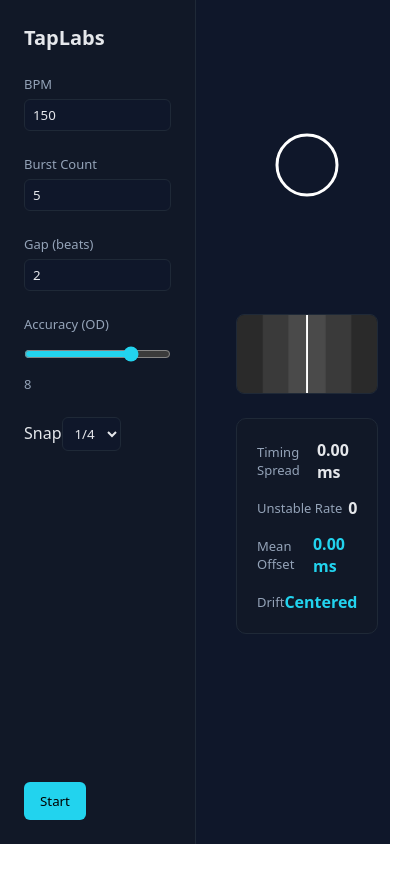
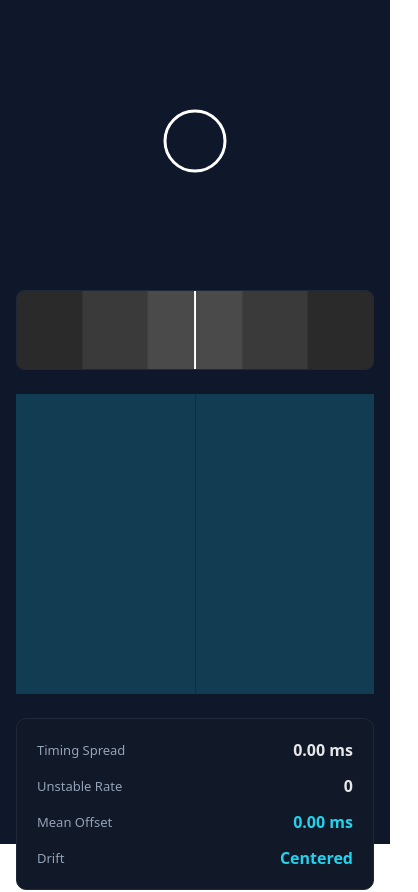
Before and after one commit to bradyjst/TapLabs, a React (Vite) app: page / in a window 390 px wide. Shown: the top 892 px of the page, 418 px wide, since content can reach past the window. Before the commit the page ends 844 px from the top, so only its background shows below. Built offline with nearby package versions, Linux system fonts and the light colour scheme.

Commit message:
added mobile buttons and styling

```diff
--- a/src/app/Layout.css
+++ /dev/null
@@ -1,31 +0,0 @@
-html,
-body,
-#root {
-	height: 100%;
-	background: var(--bg);
-	color: var(--text-primary);
-}
-
-.layout {
-	display: grid;
-	grid-template-columns: 280px 1fr;
-	grid-template-rows: 1fr auto;
-	height: 100vh;
-}
-
-aside {
-	background: var(--surface);
-	border-right: 1px solid var(--border);
-	padding: 16px;
-}
-
-main {
-	padding: 16px;
-}
-
-section {
-	grid-column: 1 / -1;
-	border-top: 1px solid var(--border);
-	background: var(--surface);
-	padding: 16px;
-}
--- a/src/app/TapLab.css
+++ b/src/app/TapLab.css
@@ -18,3 +18,22 @@
 	color: var(--text-muted);
 	font-size: 14px;
 }
+
+/* 🔥 Mobile */
+@media (max-width: 768px) {
+	.app {
+		flex-direction: column;
+	}
+
+	.sidebar {
+		width: 100%;
+		border-right: none;
+		border-top: 1px solid var(--border);
+		order: 2; /* sidebar moves to bottom */
+	}
+
+	.main {
+		padding: 16px;
+		order: 1;
+	}
+}
--- a/src/app/TapLabApp.tsx
+++ b/src/app/TapLabApp.tsx
@@ -1,9 +1,10 @@
-import { useState } from "react";
+import { useRef, useState } from "react";
 import { useTapEngine } from "../engine/useTapEngine";
 import StatsPanel from "../stats/StatsPanel";
 import VisualizerCanvas from "../visualizer/VisualizerCanvas";
 import URBar from "../components/URBar";
 import Sidebar from "../sidebar/Sidebar";
+import MobileTapPads from "../components/MobileTapPads";
 import "./TapLab.css";
 
 export default function TapLabApp() {
@@ -20,6 +21,9 @@
 		od,
 		snapDivisor,
 	});
+
+	// 🔥 Bridge ref so mobile + keyboard use same tap logic
+	const tapRef = useRef<() => void>(() => {});
 
 	return (
 		<div className="app">
@@ -48,9 +52,17 @@
 					registerMiss={engine.registerMiss}
 					getGrade={engine.getGrade}
 					windows={engine.hitWindows}
+					externalTapRef={tapRef} // 🔥 add this prop
 				/>
 
 				<URBar recentOffsetsMsRef={engine.live.recentOffsetsMsRef} od={od} />
+				<MobileTapPads
+					onTap={() => {
+						// fake keyboard trigger
+						const e = new KeyboardEvent("keydown", { code: "KeyZ" });
+						window.dispatchEvent(e);
+					}}
+				/>
 
 				<StatsPanel
 					alignmentSD={engine.live.alignmentStdDevRef.current}
--- /dev/null
+++ b/src/components/MobileTapPads.css
@@ -0,0 +1,36 @@
+/* Default: hidden everywhere */
+.tap-pads {
+	display: none;
+}
+
+/* 🔥 Mobile only */
+@media (max-width: 768px) {
+	.tap-pads {
+		display: flex;
+		margin-top: auto;
+		height: 300px;
+		width: 100%;
+	}
+
+	.tap-button {
+		flex: 1;
+		border: none;
+		background: var(--accent-soft);
+		font-size: 20px;
+		color: var(--text-primary);
+	}
+
+	.tap-button.left {
+		border-right: 1px solid var(--border);
+	}
+
+	.tap-button:active {
+		background: var(--accent);
+	}
+
+	html,
+	body {
+		overscroll-behavior: none;
+		touch-action: manipulation;
+	}
+}
--- /dev/null
+++ b/src/components/MobileTapPads.tsx
@@ -0,0 +1,14 @@
+import "./MobileTapPads.css";
+
+type Props = {
+	onTap: () => void;
+};
+
+export default function MobileTapPads({ onTap }: Props) {
+	return (
+		<div className="tap-pads">
+			<button className="tap-button left" onTouchStart={onTap} />
+			<button className="tap-button right" onTouchStart={onTap} />
+		</div>
+	);
+}
--- a/src/visualizer/VisualizerCanvas.tsx
+++ b/src/visualizer/VisualizerCanvas.tsx
@@ -14,6 +14,9 @@
 	registerMiss: () => void;
 	getGrade: (offset: number) => 300 | 100 | 50 | null;
 	windows: HitWindows;
+
+	// 🔥 NEW
+	externalTapRef?: React.MutableRefObject<() => void>;
 };
 
 type ActiveNote = {
@@ -30,26 +33,26 @@
 	registerMiss,
 	getGrade,
 	windows,
+	externalTapRef, // 🔥 receive it
 }: Props) {
 	const canvasRef = useRef<HTMLCanvasElement | null>(null);
 	const rafRef = useRef<number | null>(null);
-
-	const activeNotesRef = useRef<ActiveNote[]>([]);
-	const noteIdRef = useRef(0);
-	const lastHitTimeRef = useRef(0);
+	const lastHitTimeRef = useRef<number>(0);
 
 	useEffect(() => {
 		const canvas = canvasRef.current!;
 		const ctx = canvas.getContext("2d")!;
 
-		const travelTime = msPerGrid * 6; // 🔥 slightly longer preempt = better feel
+		const travelTime = msPerGrid * 4;
 
+		let activeNotes: ActiveNote[] = [];
+		let noteId = 0;
+
+		// 🔥 Unified tap logic
 		const handleTap = () => {
 			if (!isRunning) return;
 
 			const now = performance.now();
-			const activeNotes = activeNotesRef.current;
-
 			if (activeNotes.length === 0) return;
 
 			let closestIndex = -1;
@@ -71,11 +74,17 @@
 
 			if (grade !== null) {
 				registerHit(offset, grade);
-				lastHitTimeRef.current = now;
+				lastHitTimeRef.current = performance.now();
 				activeNotes.splice(closestIndex, 1);
 			}
 		};
 
+		// 🔥 Wire mobile tap bridge
+		if (externalTapRef) {
+			externalTapRef.current = handleTap;
+		}
+
+		// Keyboard
 		const keyHandler = (e: KeyboardEvent) => {
 			if (e.code === "KeyZ" || e.code === "KeyX") {
 				handleTap();
@@ -115,38 +124,22 @@
 			ctx.arc(centerX, centerY, 30, 0, Math.PI * 2);
 			ctx.stroke();
 
-			// Hit flash
-			const flashDuration = 120;
-			const timeSinceHit = now - lastHitTimeRef.current;
-
-			if (timeSinceHit < flashDuration) {
-				const alpha = 1 - timeSinceHit / flashDuration;
-				ctx.strokeStyle = `rgba(34,211,238,${alpha})`;
-				ctx.lineWidth = 8;
-				ctx.beginPath();
-				ctx.arc(centerX, centerY, 34, 0, Math.PI * 2);
-				ctx.stroke();
-			}
-
+			// Spawn
 			if (isRunning) {
-				const activeNotes = activeNotesRef.current;
-
-				// 🔥 Spawn notes when within preempt window
 				while (
 					upcomingNotesRef.current.length > 0 &&
-					now >= upcomingNotesRef.current[0] - travelTime
+					upcomingNotesRef.current[0] - travelTime <= now
 				) {
 					const scheduledTime = upcomingNotesRef.current.shift()!;
 
 					activeNotes.push({
-						id: noteIdRef.current++,
+						id: noteId++,
 						scheduledTime,
 						spawnTime: scheduledTime - travelTime,
 					});
 				}
 
-				// 🔥 Update & render notes
-				activeNotesRef.current = activeNotes.filter((note) => {
+				activeNotes = activeNotes.filter((note) => {
 					if (now - note.scheduledTime > windows.MEH) {
 						registerMiss();
 						return false;
@@ -155,7 +148,7 @@
 					const progress = (now - note.spawnTime) / travelTime;
 
 					if (progress < 0) return true;
-					if (progress > 1.2) return false;
+					if (progress >= 1.2) return false;
 
 					const x = startX + progress * (centerX - startX);
 
@@ -186,15 +179,8 @@
 		registerMiss,
 		getGrade,
 		windows,
+		externalTapRef,
 	]);
 
-	return (
-		<canvas
-			ref={canvasRef}
-			style={{
-				width: "100%",
-				height: "250px",
-			}}
-		/>
-	);
+	return <canvas ref={canvasRef} style={{ width: "100%", height: "250px" }} />;
 }
```
